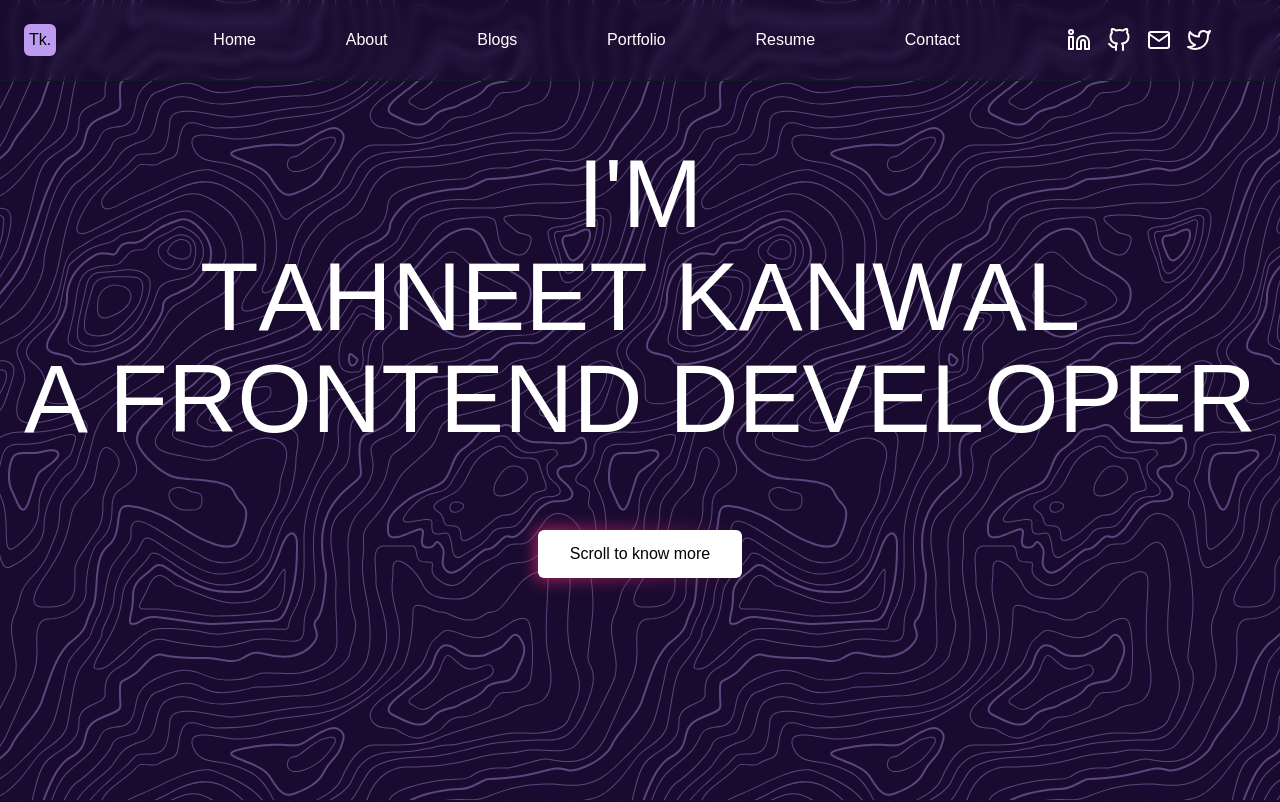
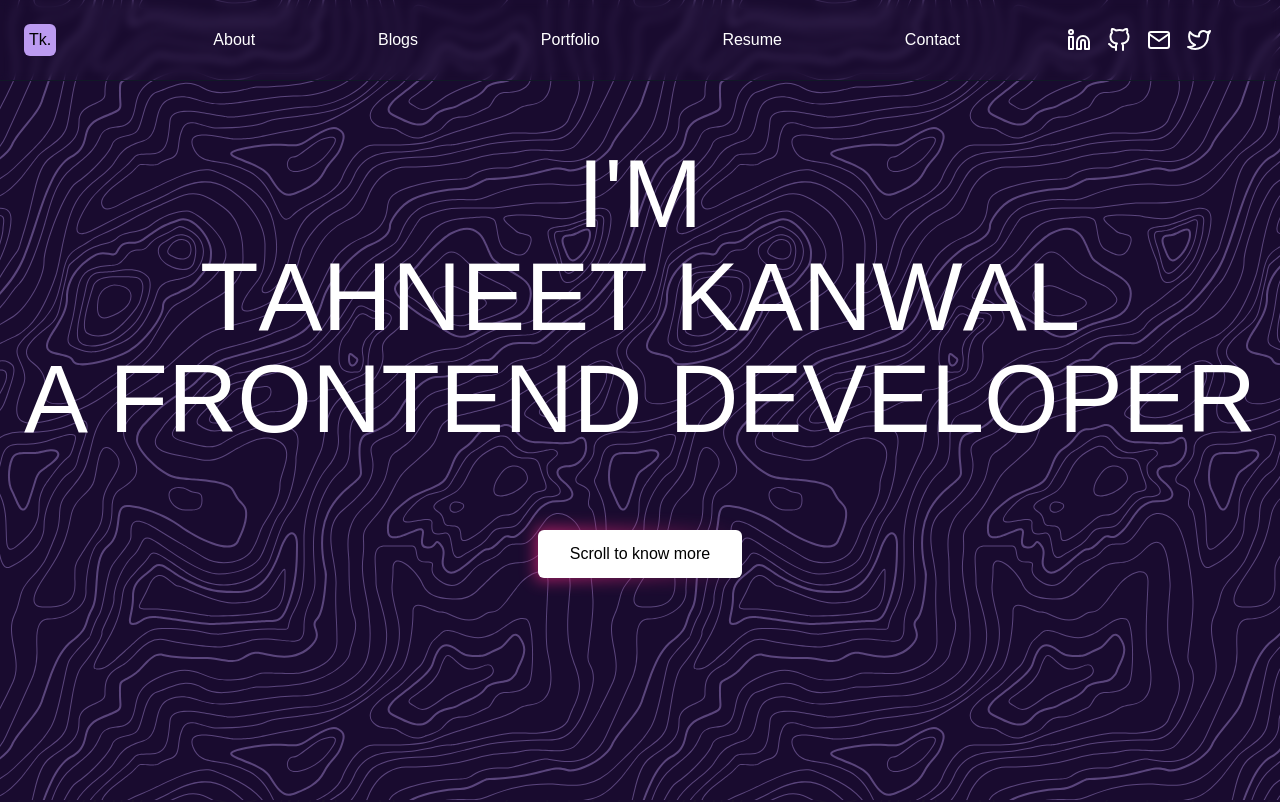
Before and after one commit to tahneetK13/Portfolio, a React (Create React App) app: page / in a window 1280 px wide. Shown: the top 802 px of the page. Built offline with nearby package versions, Linux system fonts and the light colour scheme.

Commit message:
Update NavBar.jsx

```diff
--- a/src/components/NavBar.jsx
+++ b/src/components/NavBar.jsx
@@ -10,26 +10,22 @@ const NavBar = () => {
   const links = [
     {
       id: 1,
-      link: "home",
+      link: "about",
     },
     {
       id: 2,
-      link: "about",
+      link: "blogs",
     },
     {
       id: 3,
-      link: "blogs",
+      link: "portfolio",
     },
     {
       id: 4,
-      link: "portfolio",
+      link: "Resume",
     },
     {
       id: 5,
-      link: "Resume",
-    },
-    {
-      id: 6,
       link: "contact",
     },
   ];
```
